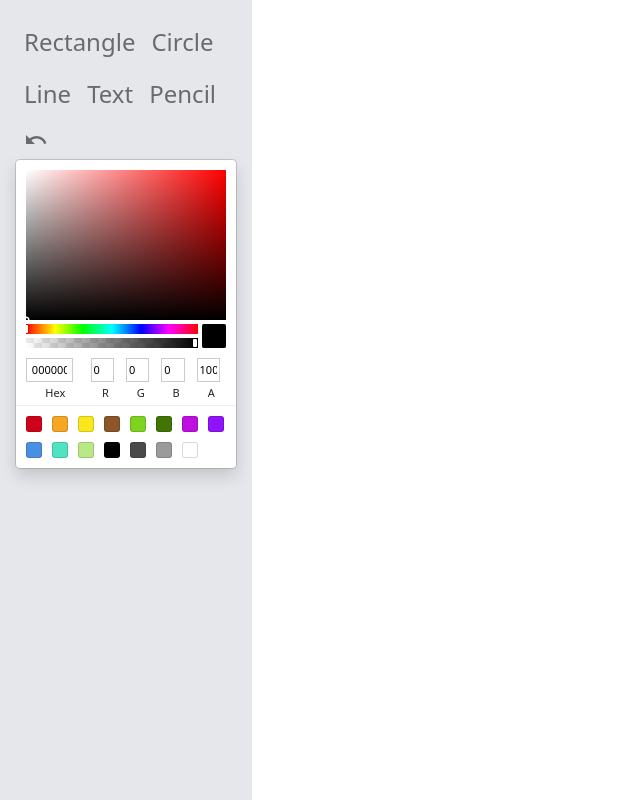
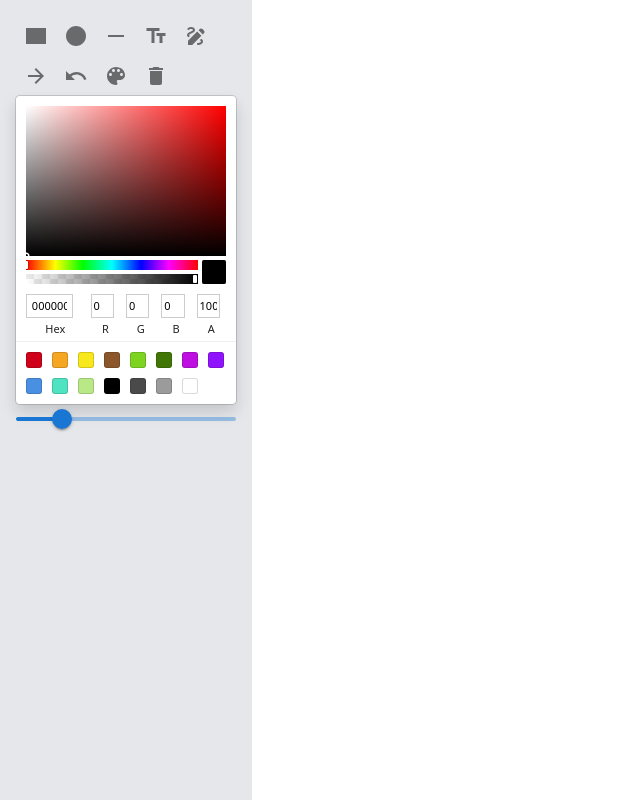
Before and after one commit to OJAS-P-JOSHI/Frontend-Notepad, a React (Vite) app in the folder my-canvas-app/: page / in a window 1280 px wide. Shown: the top 800 px of the page, without its empty margins (0-640 px from the left). Built offline with nearby package versions, Linux system fonts and the light colour scheme.

Commit message:
"Added size property and functionality to canvas app, including size slider in sidebar and working eraser also minor changes"

```diff
--- a/my-canvas-app/src/App.jsx
+++ b/my-canvas-app/src/App.jsx
@@ -11,6 +11,7 @@ const App = () => {
   const [history, setHistory] = useState([]);
   const [shapes, setShapes] = useState([]);
   const [color, setColor] = useState('#000000'); // Default color black
+  const [size, setSize] = useState(5);  // Default size
 
   const undo = () => {
     setHistory((prevHistory) => {
@@ -33,6 +34,8 @@ const App = () => {
           undo={undo}
           color={color}
           setColor={setColor}
+          size={size}
+          setSize={setSize}
         />
         <Canvas
           tool={tool}
--- a/my-canvas-app/src/components/Canvas.jsx
+++ b/my-canvas-app/src/components/Canvas.jsx
@@ -1,9 +1,9 @@
 /* eslint-disable no-unused-vars */
 import React, { useState, useEffect, useRef } from 'react';
 import PropTypes from 'prop-types';
-import { Stage, Layer, Rect, Circle, Line, Text, Transformer } from 'react-konva';
+import { Stage, Layer, Rect, Circle, Line, Arrow, Text, Transformer } from 'react-konva';
 
-const Canvas = ({ tool, shapes, setShapes, addToHistory, color }) => {
+const Canvas = ({ tool, shapes, setShapes, addToHistory, color, size}) => {
   const [isDrawing, setIsDrawing] = useState(false);
   const [newShape, setNewShape] = useState(null);
   const [selectedShape, setSelectedShape] = useState(null);
@@ -17,20 +17,26 @@ const Canvas = ({ tool, shapes, setShapes, addToHistory, color }) => {
     let shape = {};
     switch (tool) {
       case 'rect':
-        shape = { type: 'rect', x, y, width: 0, height: 0, color };
+        shape = { type: 'rect', x, y, width: 0, height: 0, color, size };
         break;
       case 'circle':
-        shape = { type: 'circle', x, y, radius: 0, color };
+        shape = { type: 'circle', x, y, radius: 0, color, size };
         break;
       case 'line':
-        shape = { type: 'line', points: [x, y, x, y], color };
+        shape = { type: 'line', points: [x, y, x, y], color, size };
         break;
       case 'text':
-        shape = { type: 'text', x, y, text: 'Text', color };
+        shape = { type: 'text', x, y, text: 'Text', color, size };
         setEditingText(shapes.length);
         break;
       case 'pencil':
-        shape = { type: 'pencil', points: [x, y], color };
+        shape = { type: 'pencil', points: [x, y], color, size };
+        break;
+        case 'arrow':
+          shape = { type: 'arrow', points: [x, y, x, y], color, size };
+          break;
+      case 'eraser':
+        shape = { type: 'eraser', points: [x, y], color: '#ffffff', size };
         break;
       default:
         return;
@@ -59,6 +65,9 @@ const Canvas = ({ tool, shapes, setShapes, addToHistory, color }) => {
       case 'pencil':
         shape.points = [...shape.points, x, y];
         break;
+        case 'eraser':
+          shape.points = [...shape.points, x, y];
+          break;
       default:
         break;
     }
@@ -94,6 +103,7 @@ const Canvas = ({ tool, shapes, setShapes, addToHistory, color }) => {
         width={shape.width}
         height={shape.height}
         stroke={shape.color}
+        strokeWidth={shape.size}
       />
     );
   };
@@ -106,6 +116,7 @@ const Canvas = ({ tool, shapes, setShapes, addToHistory, color }) => {
         y={shape.y}
         radius={shape.radius}
         stroke={shape.color}
+        strokeWidth={shape.size}
       />
     );
   };
@@ -116,12 +127,32 @@ const Canvas = ({ tool, shapes, setShapes, addToHistory, color }) => {
         key={index}
         points={shape.points}
         stroke={shape.color}
+        strokeWidth={shape.size}
         tension={0.5}
         lineCap="round"
         lineJoin="round"
         globalCompositeOperation={
           tool === 'eraser' ? 'destination-out' : 'source-over'
         }
+      />
+    );
+  };
+
+  const renderArrow = (shape, index) => {
+    return (
+      <Arrow
+        key={index}
+        points={shape.points}
+        stroke={shape.color}
+        fill={shape.color}
+        strokeWidth={shape.size}
+        pointerLength={10}
+        pointerWidth={10}
+        lineCap="round"
+        lineJoin="round"
+        draggable
+        onClick={() => setSelectedShape(index)}
+        onTransformEnd={(e) => handleTransform(index, e.target.attrs)}
       />
     );
   };
@@ -143,12 +174,15 @@ const Canvas = ({ tool, shapes, setShapes, addToHistory, color }) => {
     );
   };
 
+
+
   const renderPencil = (shape, index) => {
     return (
       <Line
         key={index}
         points={shape.points}
         stroke={shape.color}
+        strokeWidth={shape.size}
         tension={0.5}
         lineCap="round"
         lineJoin="round"
@@ -185,6 +219,10 @@ const Canvas = ({ tool, shapes, setShapes, addToHistory, color }) => {
                 return renderText(shape, index);
               case 'pencil':
                 return renderPencil(shape, index);
+              case 'arrow':
+                return renderLine(shape, index);
+              case 'eraser':
+                return renderLine(shape, index);
               default:
                 return null;
             }
--- a/my-canvas-app/src/components/Sidebar.jsx
+++ b/my-canvas-app/src/components/Sidebar.jsx
@@ -1,34 +1,64 @@
 /* eslint-disable no-unused-vars */
 import React from 'react';
 import PropTypes from 'prop-types';
-import { IconButton } from '@mui/material';
-import { ColorLens, Undo } from '@mui/icons-material';
+import { IconButton, Slider } from '@mui/material';
 import { SketchPicker } from 'react-color';
 
-const Sidebar = ({ setTool, undo, color, setColor }) => {
+import RectangleIcon from '@mui/icons-material/Rectangle';
+import CircleIcon from '@mui/icons-material/Circle';
+import HorizontalRuleIcon from '@mui/icons-material/HorizontalRule';
+import TextFieldsIcon from '@mui/icons-material/TextFields';
+import UndoIcon from '@mui/icons-material/Undo';
+import ArrowForwardIcon from '@mui/icons-material/ArrowForward';
+import DeleteIcon from '@mui/icons-material/Delete';
+import DrawIcon from '@mui/icons-material/Draw';
+import ColorLensIcon from '@mui/icons-material/ColorLens';
+
+const Sidebar = ({ setTool, undo, color, setColor, size, setSize }) => {
+  const handleSizeChange = (event, newSize) => {
+    setSize(newSize);
+  };
+
   return (
     <div className="sidebar">
       <IconButton className="tool" onClick={() => setTool('rect')}>
-        <span>Rectangle</span>
+        <RectangleIcon />
       </IconButton>
       <IconButton className="tool" onClick={() => setTool('circle')}>
-        <span>Circle</span>
+        <CircleIcon />
       </IconButton>
       <IconButton className="tool" onClick={() => setTool('line')}>
-        <span>Line</span>
+        <HorizontalRuleIcon />
       </IconButton>
       <IconButton className="tool" onClick={() => setTool('text')}>
-        <span>Text</span>
+        <TextFieldsIcon />
       </IconButton>
       <IconButton className="tool" onClick={() => setTool('pencil')}>
-        <span>Pencil</span>
+        <DrawIcon />
+      </IconButton>
+      <IconButton className="tool" onClick={() => setTool('arrow')}>
+        <ArrowForwardIcon />
       </IconButton>
       <IconButton className="tool" onClick={undo}>
-        <Undo />
+        <UndoIcon />
+      </IconButton>
+      <IconButton className="tool" onClick={() => setTool('colorlens')}>
+        <ColorLensIcon />
+      </IconButton>
+      <IconButton className="tool" onClick={() => setTool('eraser')}>
+        <DeleteIcon />
       </IconButton>
       <SketchPicker
         color={color}
         onChangeComplete={(newColor) => setColor(newColor.hex)}
+      />
+      <Slider
+        value={size}
+        onChange={handleSizeChange}
+        aria-labelledby="size-slider"
+        min={1}
+        max={20}
+        step={1}
       />
     </div>
   );
@@ -39,6 +69,8 @@ Sidebar.propTypes = {
   undo: PropTypes.func.isRequired,
   color: PropTypes.string.isRequired,
   setColor: PropTypes.func.isRequired,
+  size: PropTypes.number.isRequired,
+  setSize: PropTypes.func.isRequired,
 };
 
 export default Sidebar;
```
